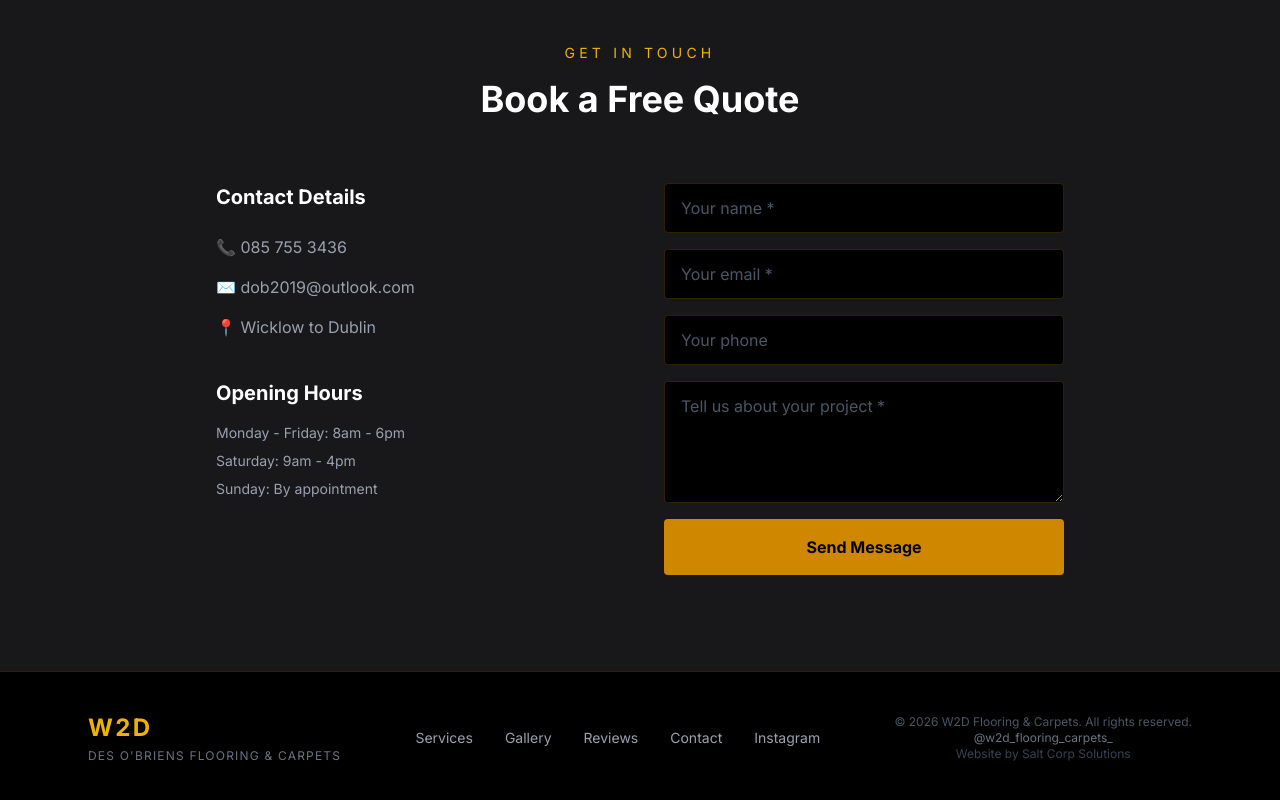
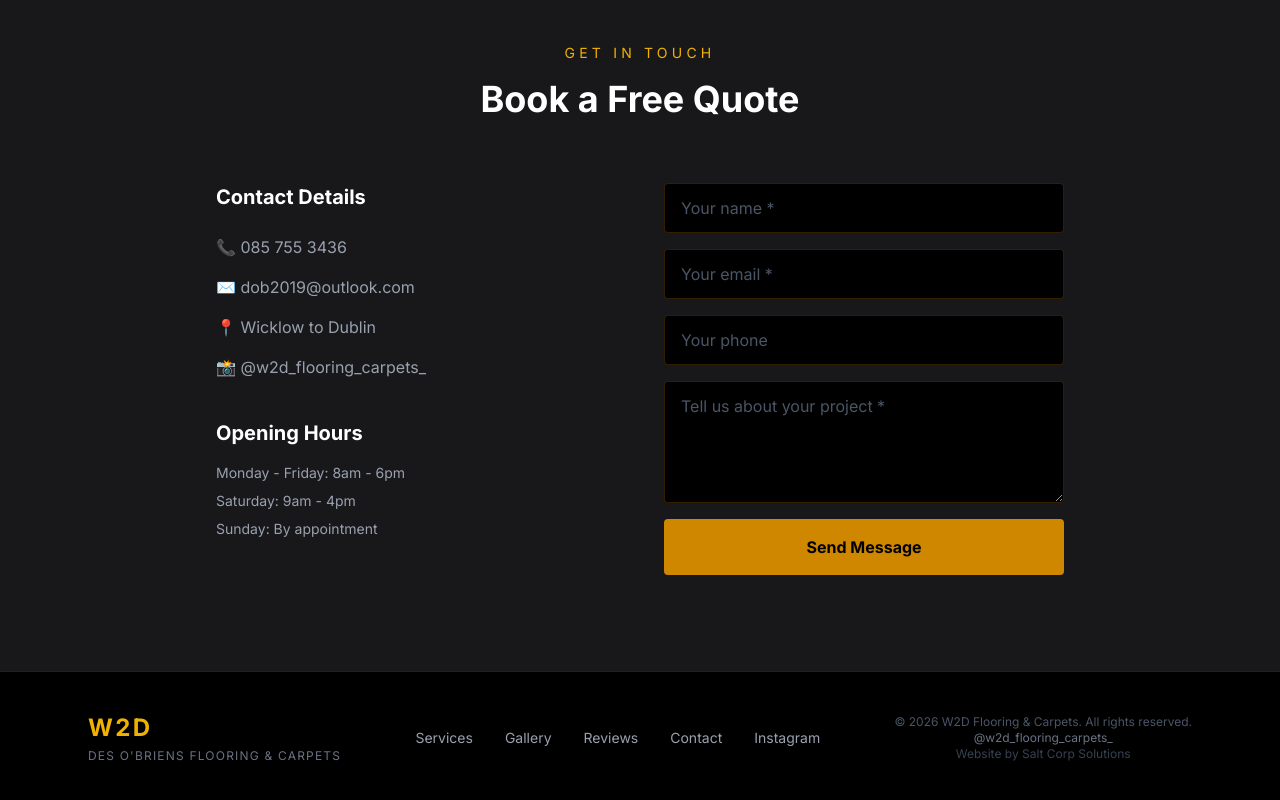
Before and after one commit to cheenusrinivas/w2d-flooring, a Next.js app: page / in a window 1280 px wide. Shown: the part 3298-4098 px from the top of the page. Built offline with nearby package versions, Linux system fonts and the light colour scheme; no server answers.

Commit message:
add instagram as clickable links in contact and footer

```diff
--- a/components/Contact.tsx
+++ b/components/Contact.tsx
@@ -51,6 +51,7 @@ export default function Contact() {
               <p>📞 <a href="tel:0857553436" className="hover:text-yellow-500 transition-colors">085 755 3436</a></p>
               <p>✉️ <a href="mailto:dob2019@outlook.com" className="hover:text-yellow-500 transition-colors">dob2019@outlook.com</a></p>
               <p>📍 Wicklow to Dublin</p>
+              <p>📸 <a href="https://www.instagram.com/w2d_flooring_carpets_" target="_blank" className="hover:text-yellow-500 transition-colors">@w2d_flooring_carpets_</a></p>
             </div>
             <div className="mt-10">
               <h3 className="text-xl font-bold text-white mb-4">Opening Hours</h3>
```
